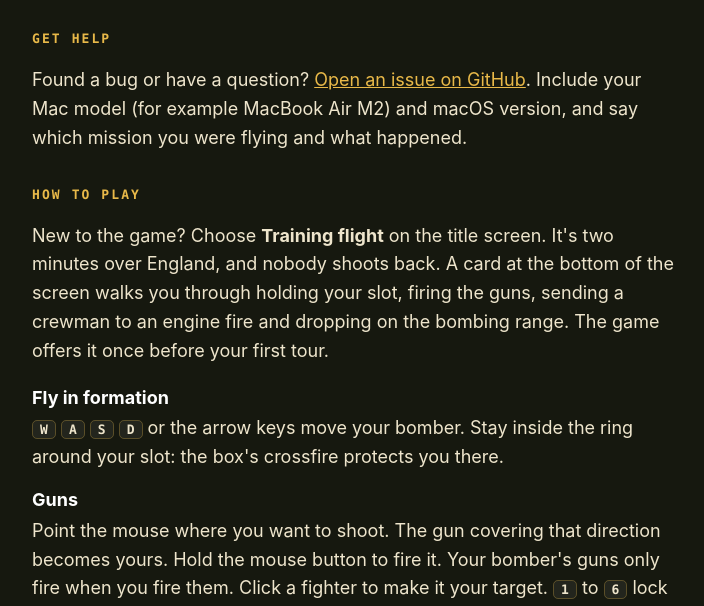
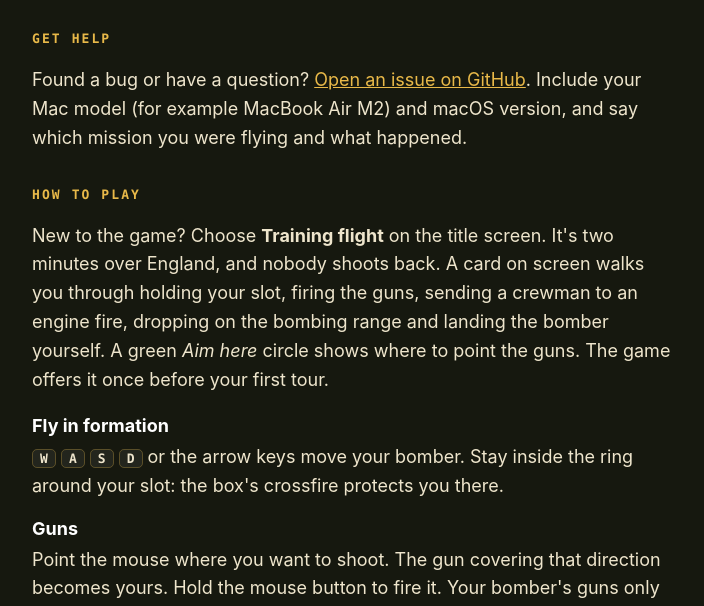
Before and after one commit to lazlaru/combat-box-site, a plain HTML site: page support.html in a window 1280 px wide. Shown: the part 181-787 px from the top of the page, without its empty margins (284-988 px from the left). Drawn offline with Linux system fonts and the light colour scheme.

Commit message:
Support: training landing and aim marker
Co-Authored-By: Claude Opus 5.5 <noreply@anthropic.com>

```diff
--- a/support.html
+++ b/support.html
@@ -16,7 +16,7 @@
   <p>Found a bug or have a question? <a href="https://github.com/lazlaru/combat-box-site/issues">Open an issue on GitHub</a>. Include your Mac model (for example MacBook Air M2) and macOS version, and say which mission you were flying and what happened.</p>
 
   <h2>How to play</h2>
-  <p>New to the game? Choose <strong>Training flight</strong> on the title screen. It's two minutes over England, and nobody shoots back. A card at the bottom of the screen walks you through holding your slot, firing the guns, sending a crewman to an engine fire and dropping on the bombing range. The game offers it once before your first tour.</p>
+  <p>New to the game? Choose <strong>Training flight</strong> on the title screen. It's two minutes over England, and nobody shoots back. A card on screen walks you through holding your slot, firing the guns, sending a crewman to an engine fire, dropping on the bombing range and landing the bomber yourself. A green <em>Aim here</em> circle shows where to point the guns. The game offers it once before your first tour.</p>
   <dl>
     <dt>Fly in formation</dt><dd><kbd>W</kbd> <kbd>A</kbd> <kbd>S</kbd> <kbd>D</kbd> or the arrow keys move your bomber. Stay inside the ring around your slot: the box's crossfire protects you there.</dd>
     <dt>Guns</dt><dd>Point the mouse where you want to shoot. The gun covering that direction becomes yours. Hold the mouse button to fire it. Your bomber's guns only fire when you fire them. Click a fighter to make it your target. <kbd>1</kbd> to <kbd>6</kbd> lock one gun position, and <kbd>0</kbd> goes back to automatic choice.</dd>
```
